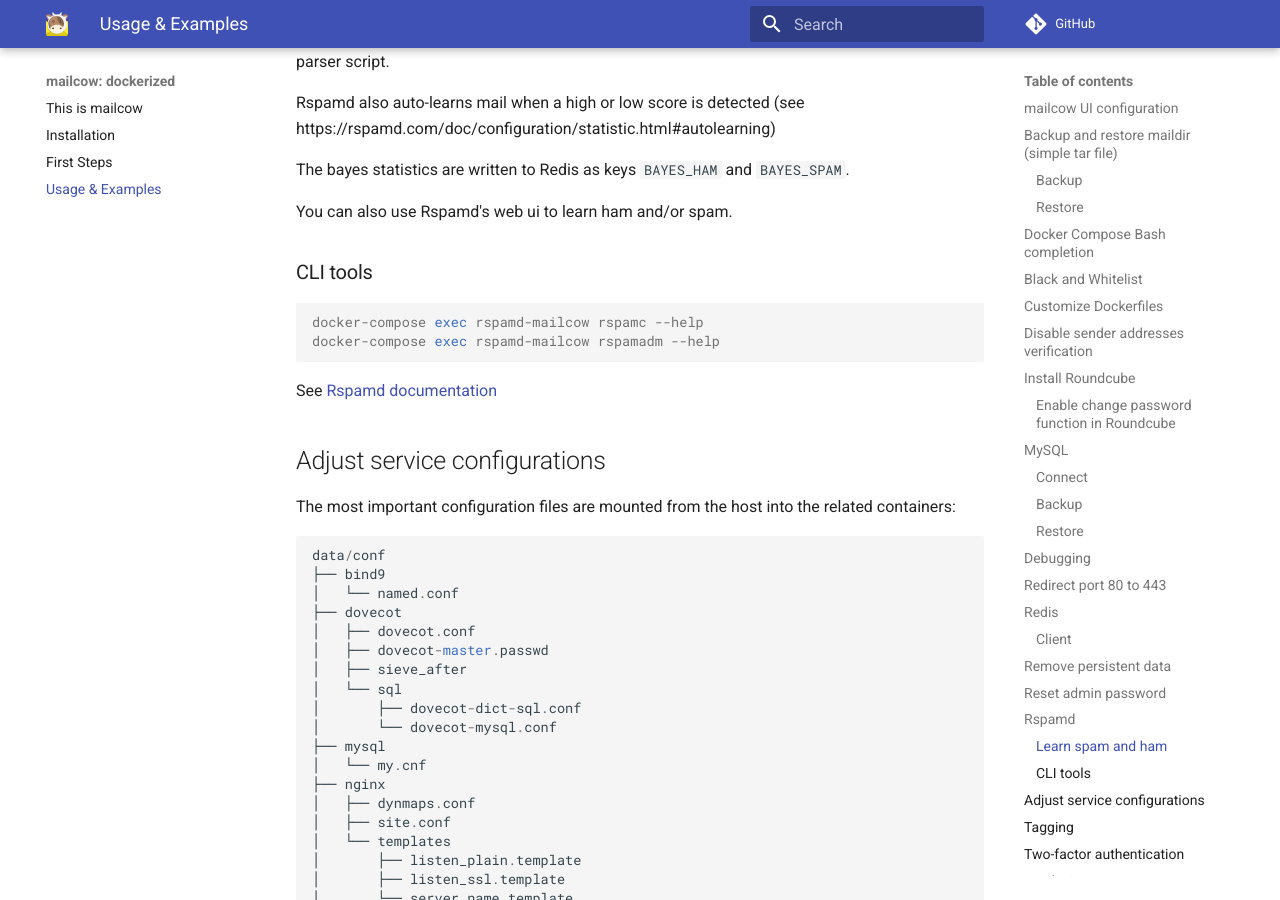
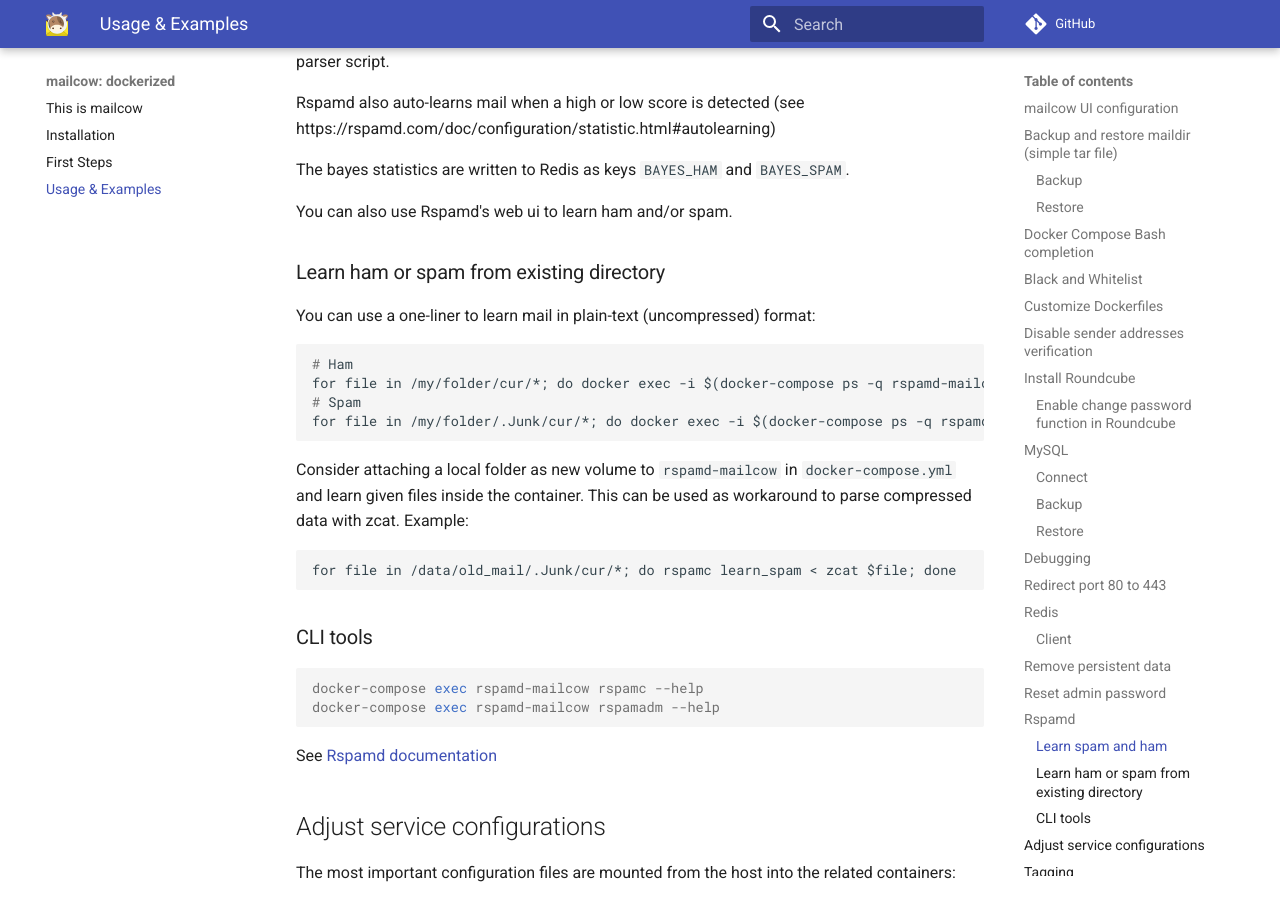
Before and after one commit to Imtiajrex/mailcow-dockerized, an MkDocs documentation site: the page built from docs/u_and_e.md, in a window 1280 px wide and 900 px high, scrolled down 6145 px. Built offline with MkDocs 1.6.1 and Material for MkDocs 9.7.7, drawn with Linux system fonts in a browser that asks for light colours; comment, search, counter and statistics services are not loaded; old or Windows-style settings are respelled for this version of MkDocs; some of the changed text lies outside the part shown.

Commit message:
Fix #143

````diff
--- a/docs/u_and_e.md
+++ b/docs/u_and_e.md
@@ -266,6 +266,22 @@
 
 You can also use Rspamd's web ui to learn ham and/or spam.
 
+### Learn ham or spam from existing directory
+
+You can use a one-liner to learn mail in plain-text (uncompressed) format:
+```
+# Ham
+for file in /my/folder/cur/*; do docker exec -i $(docker-compose ps -q rspamd-mailcow) rspamc learn_ham < $file; done
+# Spam
+for file in /my/folder/.Junk/cur/*; do docker exec -i $(docker-compose ps -q rspamd-mailcow) rspamc learn_spam < $file; done
+```
+
+Consider attaching a local folder as new volume to `rspamd-mailcow` in `docker-compose.yml` and learn given files inside the container. This can be used as workaround to parse compressed data with zcat. Example:
+
+```
+for file in /data/old_mail/.Junk/cur/*; do rspamc learn_spam < zcat $file; done
+```
+
 ### CLI tools
 
 ```
````
Also changed, not shown: other parts of docs/u_and_e.md (+2 -2 lines).
